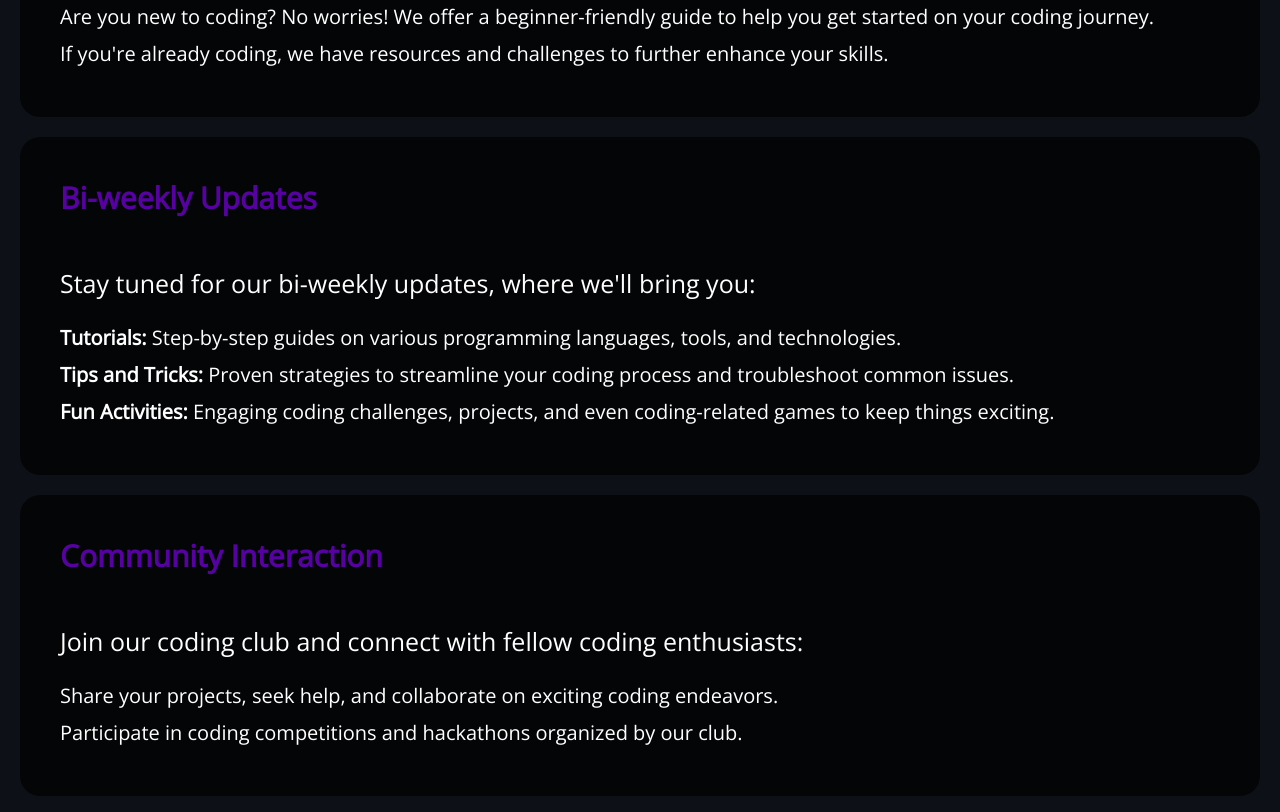
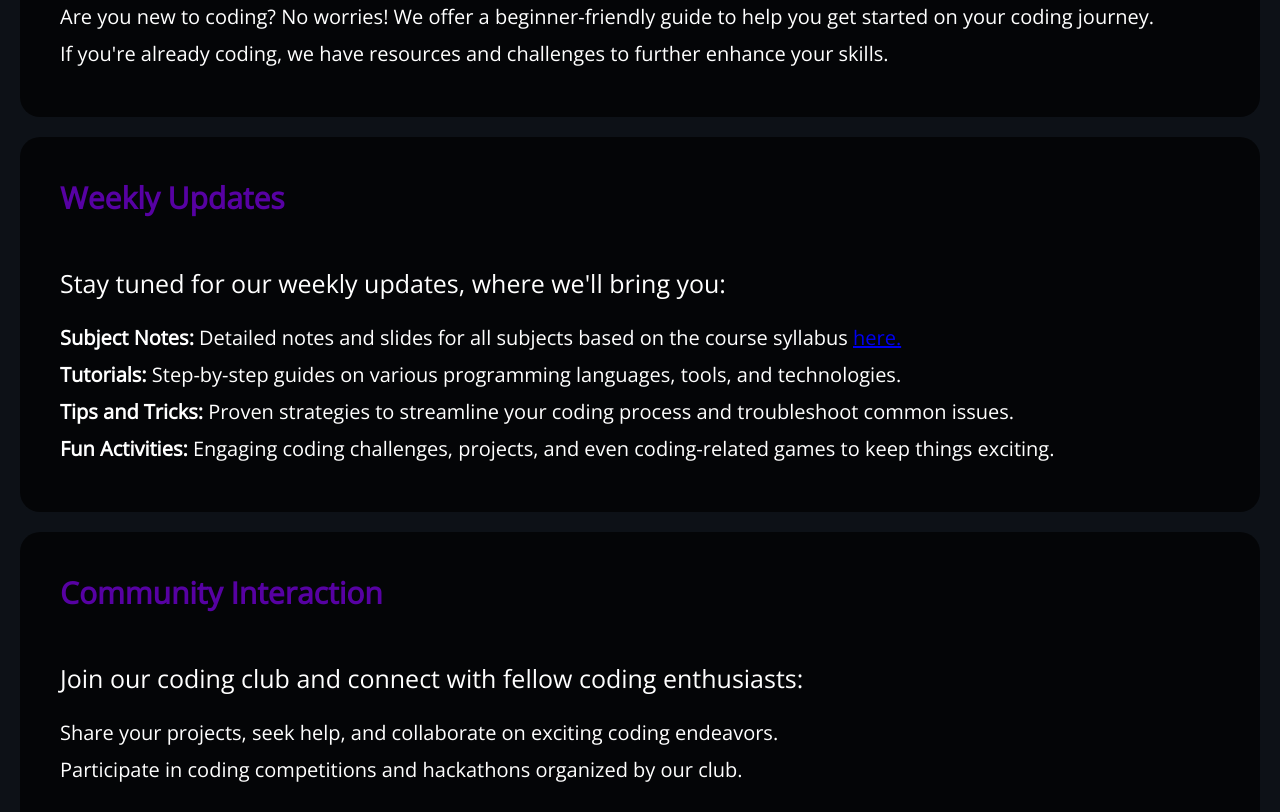
Before and after one commit to athuull/codingClub-frontend, a website built with webpack: page index.html in a window 1280 px wide. Shown: the part 848-1660 px from the top of the page. Built offline with nearby package versions, Linux system fonts and the light colour scheme; some packages are replaced by stand-ins of ours; no server answers.

Commit message:
more fixes

```diff
--- a/index.html
+++ b/index.html
@@ -91,12 +91,13 @@
     </ul>
 </section>
 
-<section id="bi-weekly-updates" class="mainContent fade-in-left">
-    <h2>Bi-weekly Updates</h2>
+<section id="Weekly-updates" class="mainContent fade-in-left">
+    <h2>Weekly Updates</h2>
     <br><br>
-    <p>Stay tuned for our bi-weekly updates, where we'll bring you:</p>
+    <p>Stay tuned for our weekly updates, where we'll bring you:</p>
     <br>
     <ul>
+        <li><strong>Subject Notes:</strong> Detailed notes and slides for all subjects based on the course syllabus <a href="library.html">here.</a></li>
         <li><strong>Tutorials:</strong> Step-by-step guides on various programming languages, tools, and technologies.</li>
         <li><strong>Tips and Tricks:</strong> Proven strategies to streamline your coding process and troubleshoot common issues.</li>
         <li><strong>Fun Activities:</strong> Engaging coding challenges, projects, and even coding-related games to keep things exciting.</li>
```
